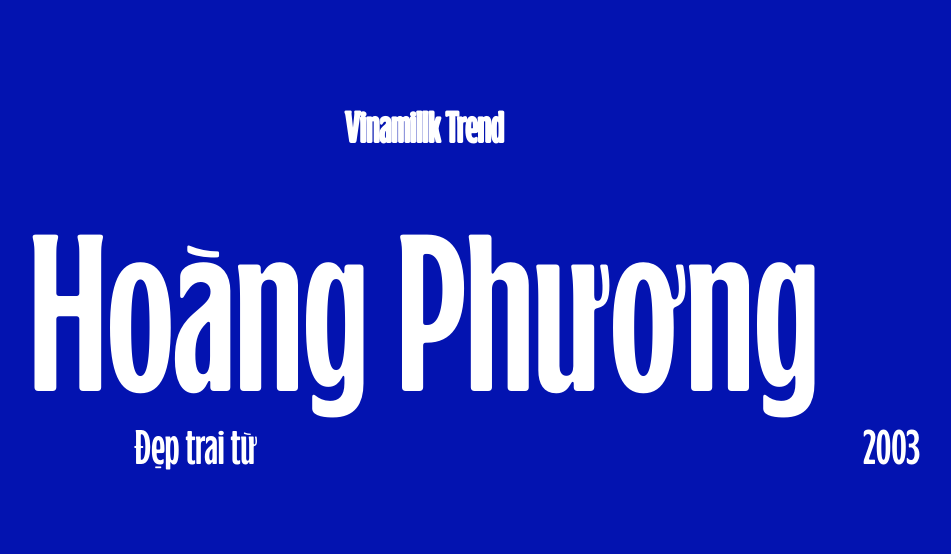
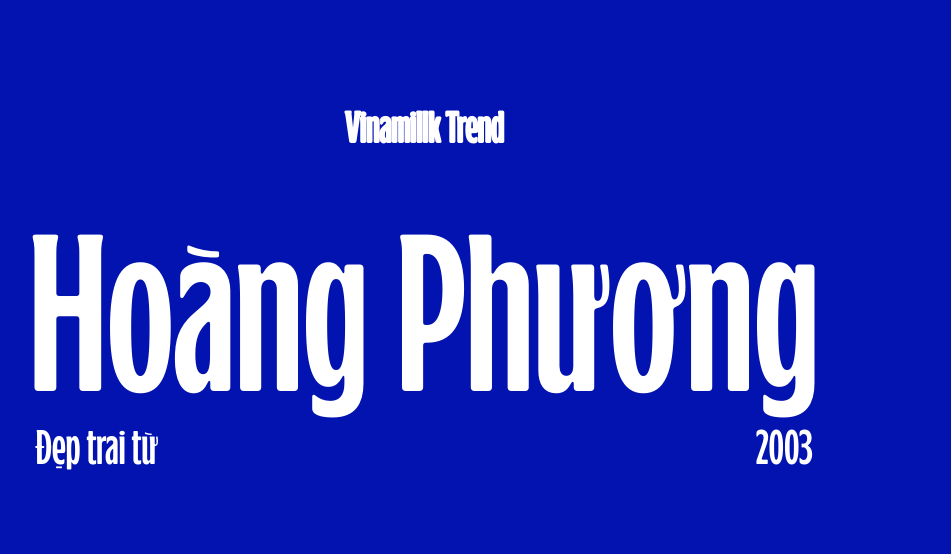
Before and after one commit to minhminh10012004/HIT_Private_2023, a plain HTML site: page buoi2/Nhom4_DoThiMinh_btvn01.html in a window 1280 px wide. Shown: the top 554 px of the page, without its empty margins (216-1167 px from the left). Drawn offline with Linux system fonts and the light colour scheme.

Commit message:
btvn_buoi2

```diff
--- a/buoi2/styles.css
+++ b/buoi2/styles.css
@@ -3,41 +3,44 @@
     padding: 0;
     border: 0;
     box-sizing: border-box;
-  }
-
-@font-face{
-    src:url(font/VNM-Sans-Display-Regular.otf);
-    font-family:VNM-Sans-Display-Regular ;
 }
 
-body{
+@font-face {
+    src: url(font/VNM-Sans-Display-Regular.otf);
+    font-family: VNM-Sans-Display-Regular;
+}
+
+body {
     background-color: #0313b0;
     color: #ffffff;
+    text-align: center;
 }
 
-h1{
+h1 {
     font-family: VNM-Sans-Display-Regular;
     font-size: 45px;
     text-align: center;
     margin-top: 100px;
 }
 
-.name{
+.name {
     font-size: 230px;
     margin-top: 20px;
-    font-weight:normal;
+    font-weight: normal;
 }
 
-p{
+p {
     display: inline-block;
     font-size: 50px;
-    font-family:VNM-Sans-Display-Regular;
-    margin-left: 350px;
+    font-family: VNM-Sans-Display-Regular;
+    /* margin-left: 350px; */
+    text-align: center;
     margin-top: -33px;
     margin-bottom: -15px;
 }
-.age{
-    margin-left: 600px;
+
+.age {
+    margin-left: 592px;
 }
 
 .icon>i {
```
Also changed, not shown: buoi2/Nhom4_DoThiMinh_btvn01.html (+6 -1 lines).
